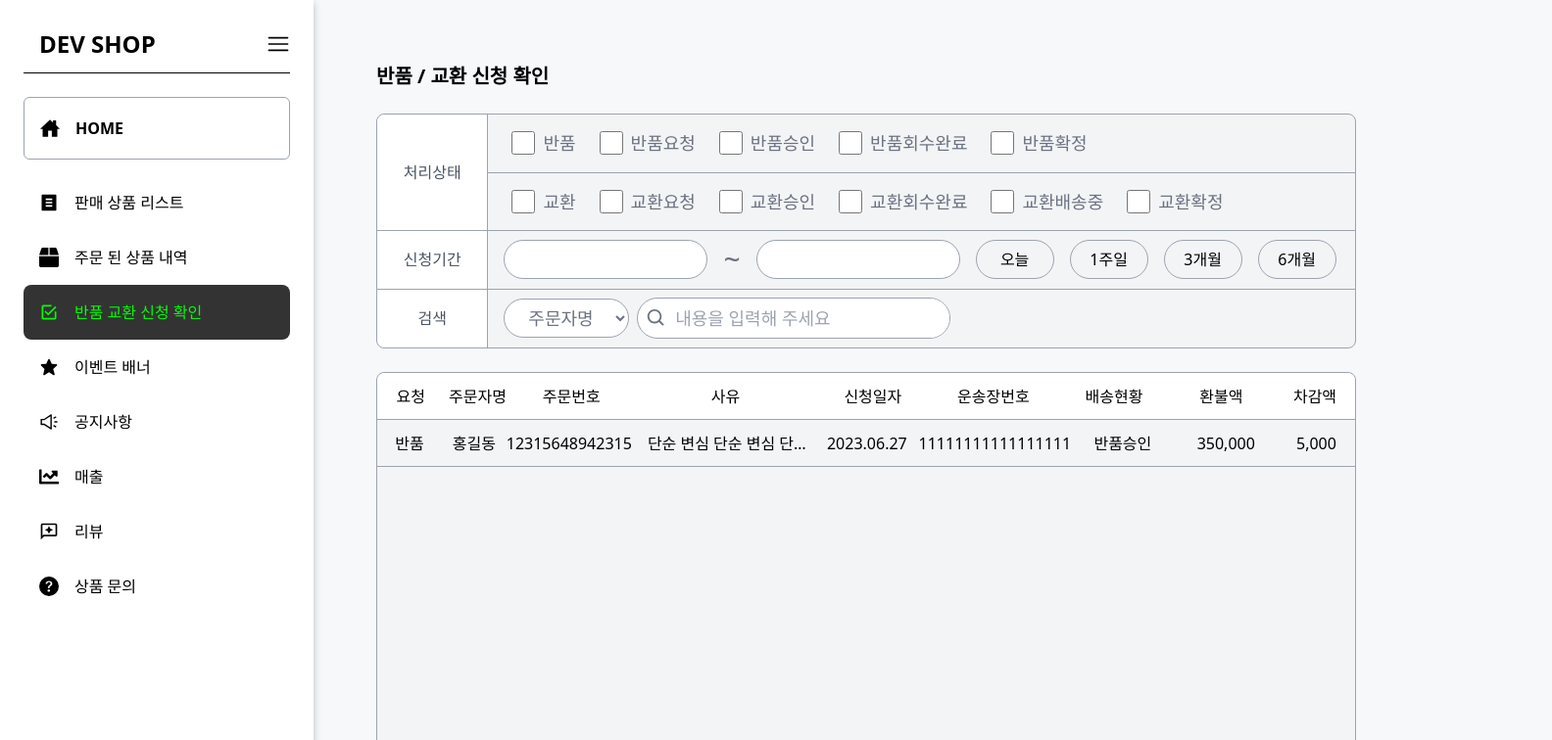
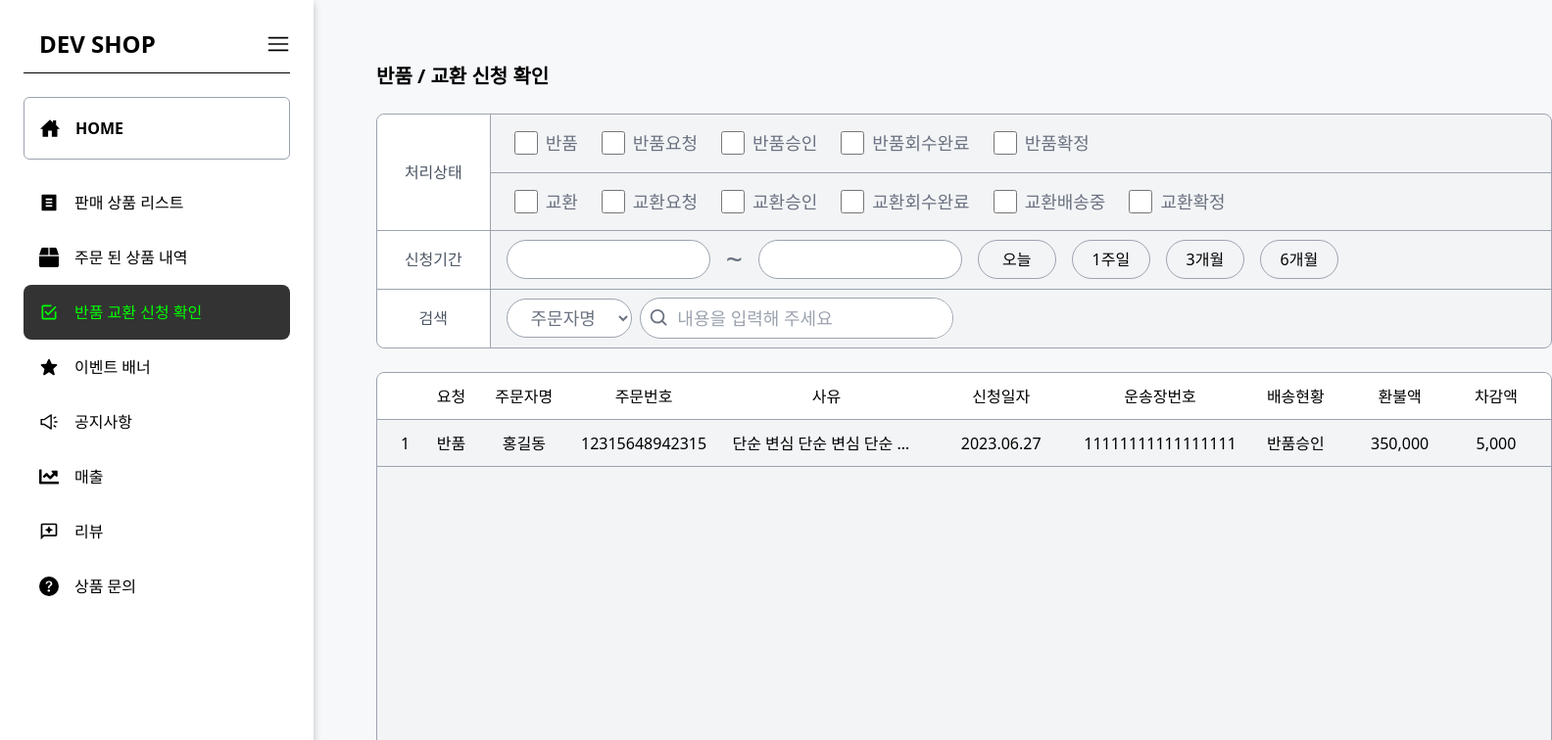
Before and after one commit to devstoreproject/devstore, a React (Create React App) app in the folder FE/: page /admin/returnorexchange in a window 1280 px wide. Shown: the top 756 px of the page at 98% size, 1584 px wide, since content can reach past the window. Built offline with nearby package versions, Linux system fonts and the light colour scheme.

Commit message:
[design] 반품 교환 신청 확인 페이지 디자인 및 배치방식 수정

```diff
--- a/FE/src/Components/KYH/admin/ReturnOrExchange/PaginationContainer.tsx
+++ b/FE/src/Components/KYH/admin/ReturnOrExchange/PaginationContainer.tsx
@@ -7,7 +7,7 @@ import {
 
 export default function PaginationContainer() {
   return (
-    <div className="flex items-center">
+    <div className="flex items-center justify-center w-300">
       <button className="text-lg text-gray-500 bg-white border border-gray-300 rounded-l-md">
         <MdKeyboardDoubleArrowLeft />
       </button>
--- a/FE/src/Components/KYH/admin/ReturnOrExchange/ResultTable.tsx
+++ b/FE/src/Components/KYH/admin/ReturnOrExchange/ResultTable.tsx
@@ -3,7 +3,7 @@ import ResultTableTitle from './ResultTableTitle';
 
 export default function ResultTable() {
   return (
-    <div className="flex flex-col mt-6 mb-4 bg-gray-100 border border-gray-400 rounded-lg h-112 w-250">
+    <div className="flex flex-col mt-6 mb-4 bg-gray-100 border border-gray-400 rounded-lg h-112 w-300">
       <ResultTableTitle />
       <ResultTableContents />
     </div>
--- a/FE/src/Components/KYH/admin/ReturnOrExchange/ResultTableContents.tsx
+++ b/FE/src/Components/KYH/admin/ReturnOrExchange/ResultTableContents.tsx
@@ -1,21 +1,18 @@
 export default function ResultTableContents() {
   return (
-    <div className="flex w-full h-12 border-b rounded-t-lg border-b-gray-400">
-      <span className="flex items-center justify-center w-20">반품</span>
-      <span className="flex items-center justify-center w-20">홍길동</span>
-      <span className="flex items-center justify-center w-36">
-        12315648942315
-      </span>
-      <span className="ml-4 text-center truncate w-52 leading-12">
+    <div className="flex items-center justify-between h-12 px-6 border-b rounded-t-lg border-b-gray-400">
+      <span>1</span>
+      <span className="w-12 text-center">반품</span>
+      <span className="w-16 text-center">홍길동</span>
+      <span className="text-center w-36">12315648942315</span>
+      <span className="w-48 text-center truncate">
         단순 변심 단순 변심 단순 변심 단순 변심
       </span>
-      <span className="flex items-center justify-center w-32">2023.06.27</span>
-      <span className="flex items-center justify-center w-40">
-        11111111111111111
-      </span>
-      <span className="flex items-center justify-center w-32">반품승인</span>
-      <span className="flex items-center justify-center w-32">350,000</span>
-      <span className="flex items-center justify-center w-24">5,000</span>
+      <span className="w-32 text-center">2023.06.27</span>
+      <span className="w-40 text-center">11111111111111111</span>
+      <span className="w-20 text-center">반품승인</span>
+      <span className="w-24 text-center">350,000</span>
+      <span className="w-16 text-center">5,000</span>
     </div>
   );
 }
--- a/FE/src/Components/KYH/admin/ReturnOrExchange/ResultTableTitle.tsx
+++ b/FE/src/Components/KYH/admin/ReturnOrExchange/ResultTableTitle.tsx
@@ -1,15 +1,16 @@
 export default function ResultTableTitle() {
   return (
-    <div className="flex w-full h-12 bg-white border-b rounded-t-lg border-b-gray-400">
-      <span className="flex items-center justify-center w-20">요청</span>
-      <span className="flex items-center justify-center w-20">주문자명</span>
-      <span className="flex items-center justify-center w-36">주문번호</span>
-      <span className="flex items-center justify-center w-56">사유</span>
-      <span className="flex items-center justify-center w-32">신청일자</span>
-      <span className="flex items-center justify-center w-40">운송장번호</span>
-      <span className="flex items-center justify-center w-32">배송현황</span>
-      <span className="flex items-center justify-center w-32">환불액</span>
-      <span className="flex items-center justify-center w-24">차감액</span>
+    <div className="flex items-center justify-between h-12 px-6 bg-white border-b rounded-t-lg border-b-gray-400">
+      <span className="text-white">1</span>
+      <span className="w-12 text-center">요청</span>
+      <span className="w-16 text-center">주문자명</span>
+      <span className="text-center w-36">주문번호</span>
+      <span className="w-48 text-center">사유</span>
+      <span className="w-32 text-center">신청일자</span>
+      <span className="w-40 text-center">운송장번호</span>
+      <span className="w-20 text-center">배송현황</span>
+      <span className="w-24 text-center">환불액</span>
+      <span className="w-16 text-center">차감액</span>
     </div>
   );
 }
--- a/FE/src/Components/KYH/admin/ReturnOrExchange/SearchTable.tsx
+++ b/FE/src/Components/KYH/admin/ReturnOrExchange/SearchTable.tsx
@@ -3,7 +3,7 @@ import SearchTableTitle from './SearchTableTitle';
 
 export default function SearchTable() {
   return (
-    <div className="flex bg-gray-100 border border-gray-400 rounded-lg h-60 w-250">
+    <div className="flex bg-gray-100 border border-gray-400 rounded-lg h-60 w-300">
       <SearchTableTitle />
       <SearchTableContents />
     </div>
```
